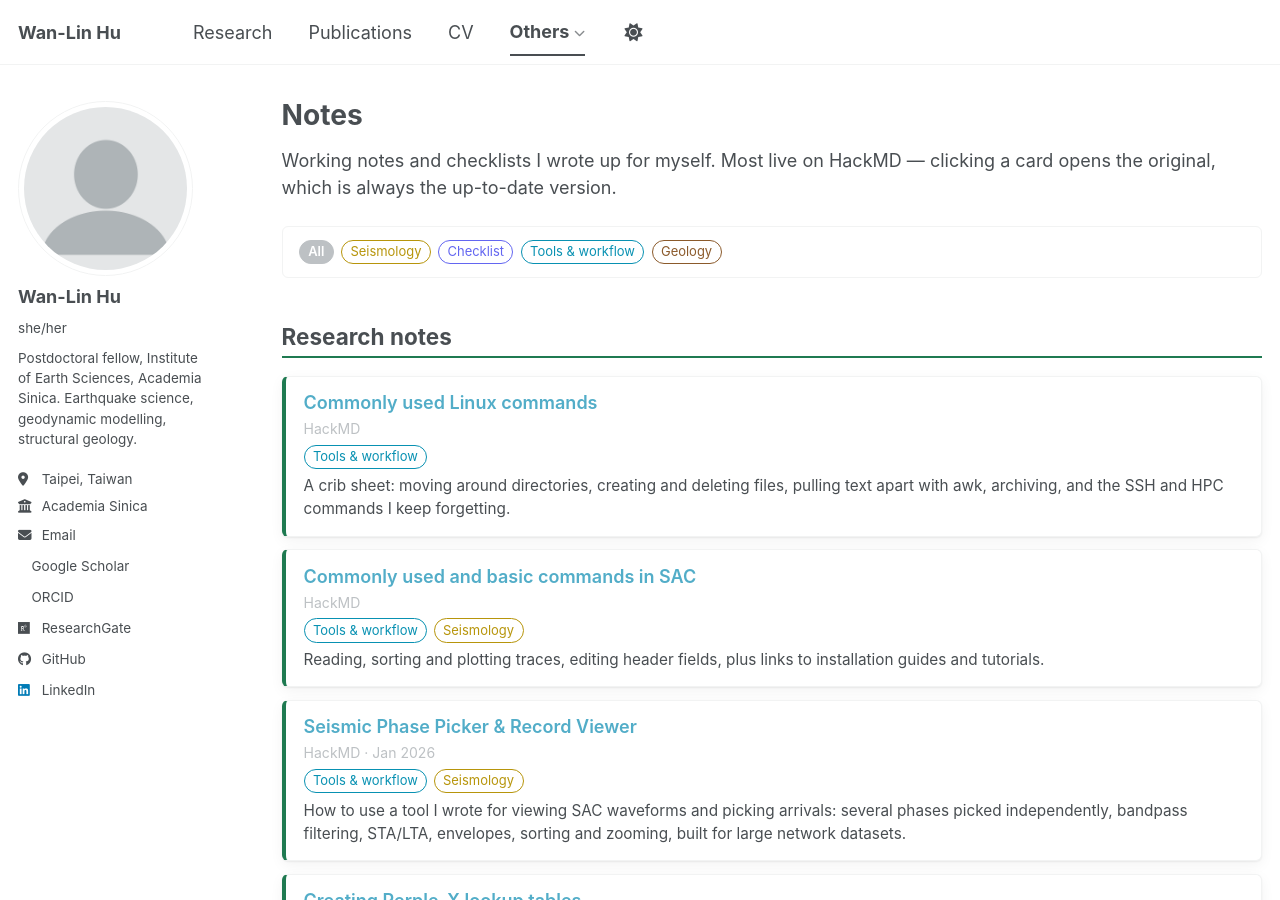
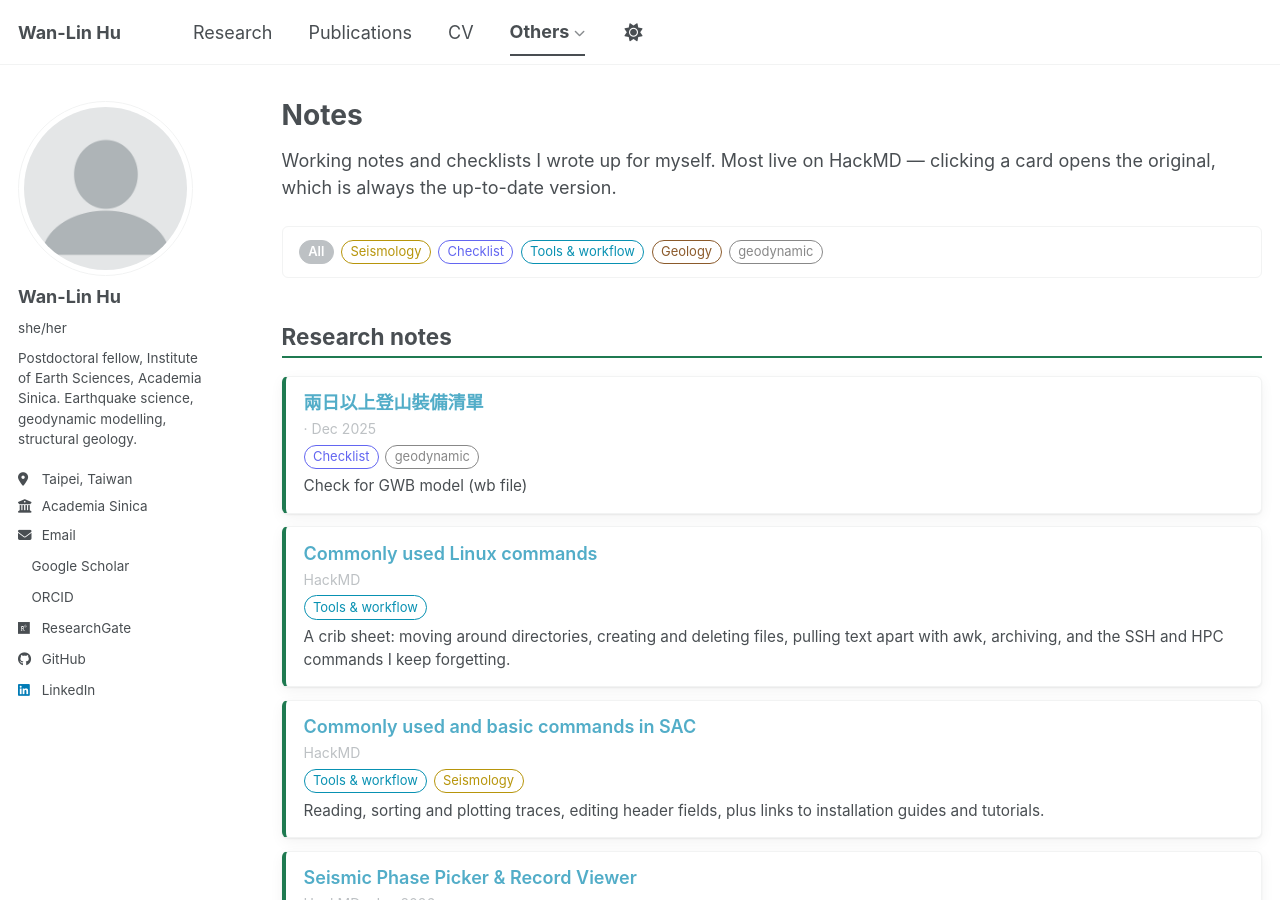
Before and after one commit to wanlin001/wanlin001.github.io, a Jekyll site: the page built from _pages/notes.html, in a window 1280 px wide and 900 px high. Built offline with Jekyll 4.4.1, drawn with Linux system fonts in a browser that asks for light colours; comment, search, counter and statistics services are not loaded; a style sheet for code colours, icons or effects is not loaded.

Commit message:
Update notes.yml

```diff
--- a/_data/notes.yml
+++ b/_data/notes.yml
@@ -55,6 +55,17 @@ categories:
 
 
 notes:
+
+  - title: "兩日以上登山裝備清單"
+    url: "https://wanlin001.github.io/gwb-checker/"
+    category: research
+    #source: "HackMD"
+    date: "Dec 2025"
+    excerpt: "Check for GWB model (wb file)"
+    topics: [checklist, geodynamic]
+
+
+
 
   - title: "兩日以上登山裝備清單"
     url: "https://hackmd.io/@HuWanLin/H1qQUcWX1l"
```
